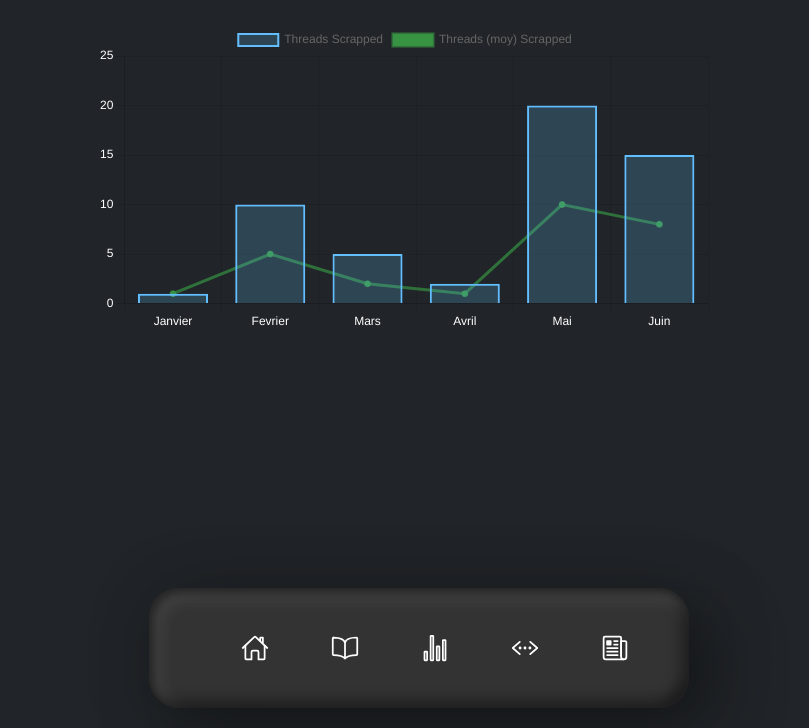
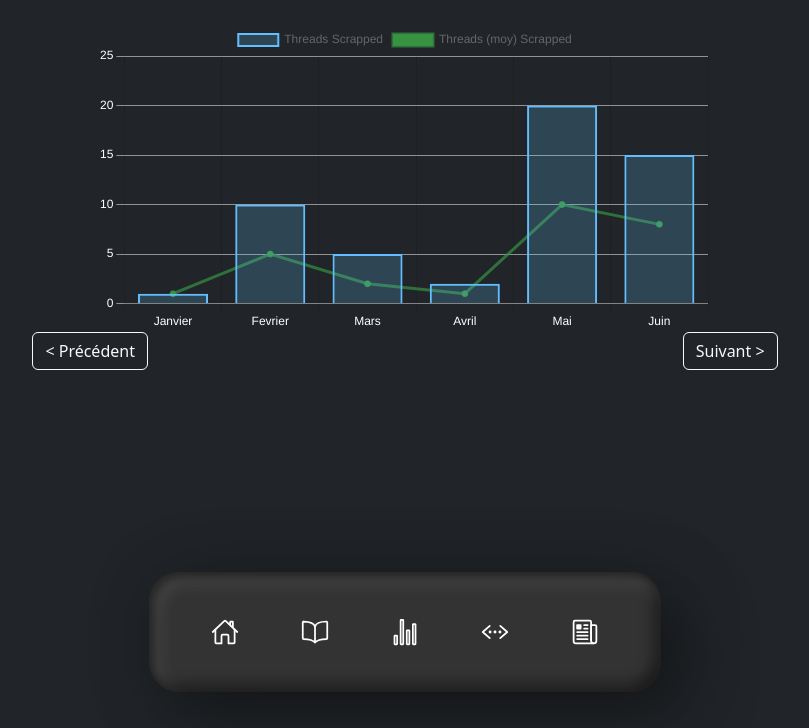
Before and after one commit to Lucas-dev-974/Django-scraaping-site, a Django app: page /private/graph in a window 1280 px wide. Shown: the part 72-800 px from the top of the page, without its empty margins (235-1044 px from the left). Run offline with Django 4.2, Linux system fonts and the light colour scheme; a user stored in the database is signed in.

Commit message:
Modif front end graphique + ajout boutons navigation graphique

```diff
--- a/Site/templates/template-parts/graph-charts.html
+++ b/Site/templates/template-parts/graph-charts.html
@@ -7,6 +7,11 @@
 <div class="container bg-dark mt-4 w-50">
     <canvas id="myChart" ></canvas>
 </div>
+<div class="h-100 d-flex align-items-center justify-content-space-center">
+    <button type="button" class="btn btn-outline-light mx-auto">< Précédent</button>
+    <button type="button" class="btn btn-outline-light mx-auto">Suivant ></button>
+</div>
+
 
 
 {% include './NavPrivateMenu.html' %}
--- a/scrapping_site/settings.py
+++ b/scrapping_site/settings.py
@@ -137,6 +137,9 @@ STATICFILES_DIRS = (
     os.path.join(BASE_DIR, "static"),
 )
 
+STATIC_ROOT = '/static/'
+
+
 LOGIN_REDIDRECT_URL = '/'
 
 # AUTHENTICATION_BACKENDS = [
--- a/static/css/NavMenu.css
+++ b/static/css/NavMenu.css
@@ -3,9 +3,9 @@
     background-color: #333;
     position: absolute;
     bottom: 20px;
-    left: 30vw;
-    margin: auto;
-    width: 540px;
+    padding: 1%;
+    margin-left: 30vw;
+    width: 40vw;
     height: 120px;
     box-shadow: 25px 25px 75px rgba(0,0,0,0.25),
                 10px 10px 70px rgba(0,0,0,0.25),
@@ -48,17 +48,6 @@
     transition-delay: 0.2s;
 }
 
-.navigation li.activate a .icon
-{
-    background: #297afd;
-    color: #fff;
-    transform: translateY(-55px);
-    box-shadow: 5px 5px 7px rgba(0,0,0,0.25),
-                inset 2px 2px 3px rgba(255,255,255,0.25),
-                inset -3px -3px 5px rgba(0,0,0,0.5);
-    transition-delay: 0.2s;
-}
-
 .navigation li a .icon::before{
     content: '';
     position: absolute;
@@ -71,11 +60,6 @@
     transform: scale(0);
     transition: 0.5s;
 
-}
-
-.navigation li.activate a .icon::before
-{
-    transform: scale(1);
 }
 
 .navigation li a .text{
@@ -93,17 +77,9 @@
 
 }
 
-.navigation li.activate a .text{
-    opacity: 1;
-    transform: translateY(10px);
-    transition-delay: 0.2s;
-
-
-}
-
 .navigation li:hover a .icon
 {
-    background: #297afd;
+    background: rgb(44, 160, 255);
     color: #fff;
     transform: translateY(-55px);
     box-shadow: 5px 5px 7px rgba(0,0,0,0.25),
--- a/static/js/graphThr.js
+++ b/static/js/graphThr.js
@@ -33,7 +33,11 @@ data: data,
   options: {
     scales: {
       y: {
-        ticks: { color: 'rgba(255, 255, 255,1)', beginAtZero: true }
+        ticks: { color: 'rgba(255, 255, 255,1)', beginAtZero: true },
+        grid:{
+            drawBorder: false,
+            color: 'rgba(255, 255, 255,0.5)'
+        }
       },
       x: {
         ticks: { color: 'rgba(255, 255, 255,1)', beginAtZero: true }
```
